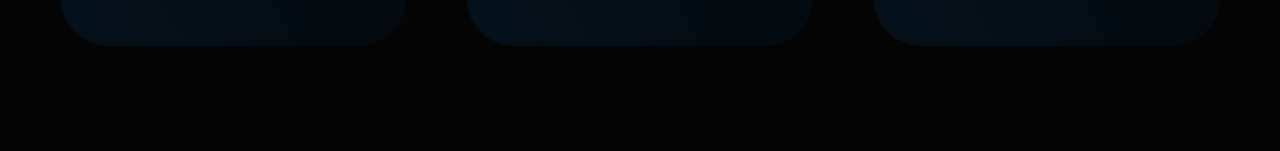
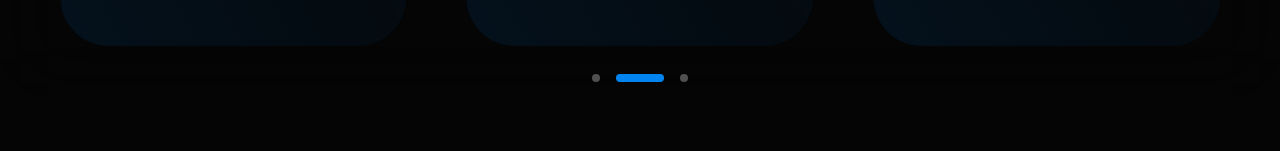
Before and after one commit to chamika-damith/techcd-portfolio, a Next.js app: page /pricing in a window 1280 px wide. Shown: the part 1207-1358 px from the top of the page. Built offline with nearby package versions, Linux system fonts and the light colour scheme; a web font is replaced by a local one.

Commit message:
feat(pricing): pricing carousel pagination

```diff
--- a/app/globals.css
+++ b/app/globals.css
@@ -28,12 +28,31 @@
   body {
     overflow: hidden;
   }
+
+  .swiper-pagination-bullet {
+    transition: all 300ms ease-in;
+  }
+
+  .swiper-pagination-bullet-active {
+    width: 48px !important;
+    border-radius: 12px !important;
+  }
 }
 
 :root {
   --background: #ffffff;
   --container-padding: 15px;
   --foreground: #050505;
+
+  --swiper-pagination-color: var(--color-primary);
+  --swiper-pagination-bullet-size: 8px;
+  --swiper-pagination-bullet-width: 8px;
+  --swiper-pagination-bullet-height: 8px;
+  --swiper-pagination-bullet-inactive-color: #0505054d;
+  --swiper-pagination-bullet-inactive-opacity: 1;
+  --swiper-pagination-bullet-opacity: 1;
+  --swiper-pagination-bullet-horizontal-gap: 8px;
+  --swiper-pagination-bullet-vertical-gap: 8px;
 }
 
 /* @media (prefers-color-scheme: dark) {
@@ -46,6 +65,8 @@
 :root.dark {
   --background: #050505;
   --foreground: #ffffff;
+
+  --swiper-pagination-bullet-inactive-color: #ffffff4d;
 }
 
 @media (width >= 40rem) {
--- a/components/user/pricing-page/pricing/PricingCarousel.tsx
+++ b/components/user/pricing-page/pricing/PricingCarousel.tsx
@@ -3,8 +3,9 @@
 import React from "react";
 
 import { Swiper, SwiperSlide } from "swiper/react";
-import { Autoplay } from "swiper/modules";
+import { Autoplay, Pagination } from "swiper/modules";
 import "swiper/css";
+import "swiper/css/pagination";
 
 import PricingPlanCard from "./PricingPlanCard";
 
@@ -25,9 +26,11 @@
             spaceBetween: 30,
           },
         }}
-        modules={[Autoplay]}
+        modules={[Autoplay, Pagination]}
+        pagination
         slidesPerView={1}
         spaceBetween={0}
+        speed={1000}
       >
         {Array.from({ length: 5 }).map((_, i) => {
           const even = i % 2 === 1;
--- a/components/user/pricing-page/pricing/PricingPlanCard.tsx
+++ b/components/user/pricing-page/pricing/PricingPlanCard.tsx
@@ -10,7 +10,7 @@
 
       <div
         className={cn(
-          "relative mb-[0.6em] size-[1em] rounded-full border border-white/20 bg-white/10",
+          "border-foreground/20 bg-foreground/10 relative mb-[0.6em] size-[1em] rounded-full border",
           colored && "from-primary to-primary/40 border-none bg-gradient-to-b",
         )}
       >
```
